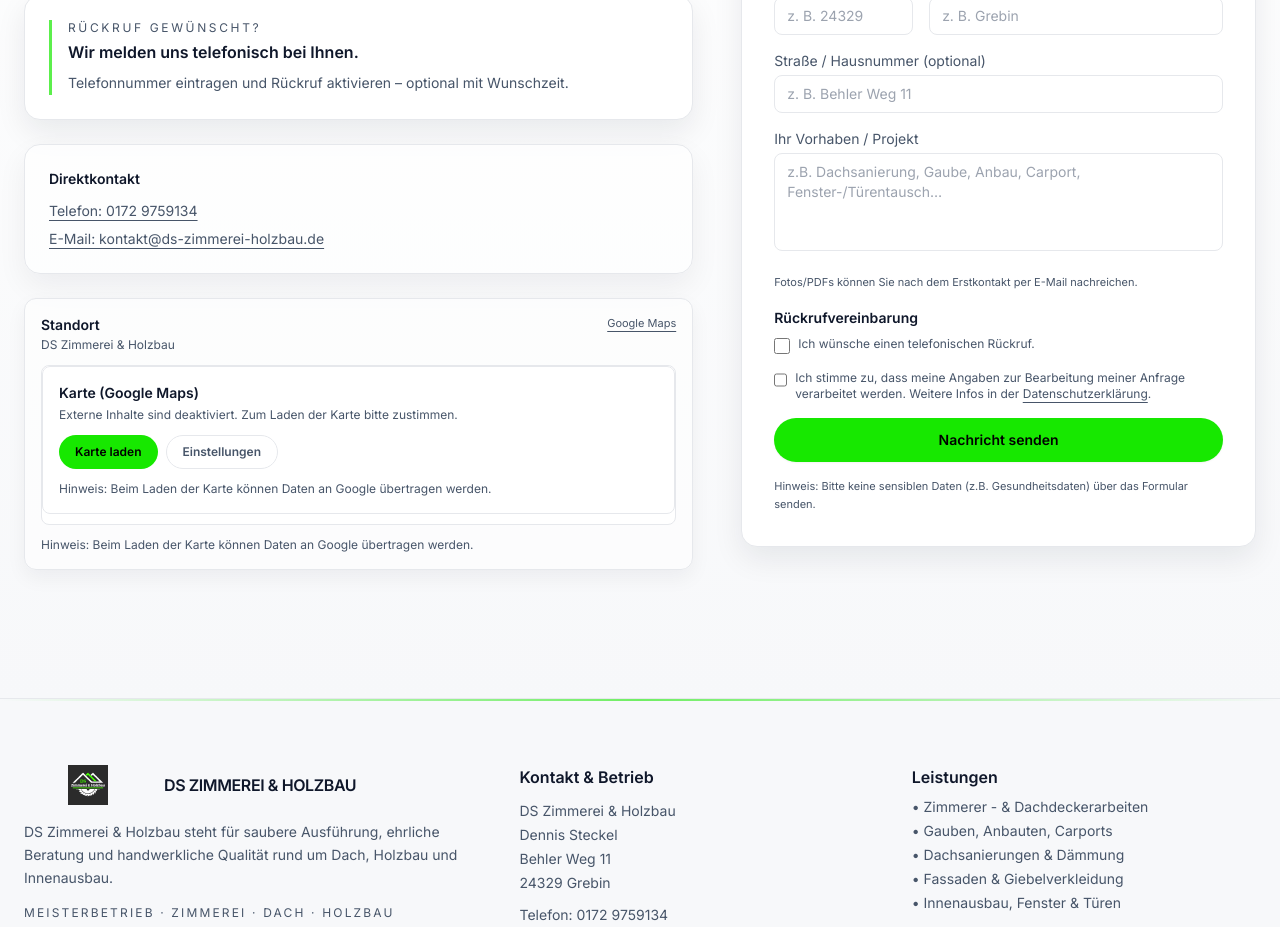
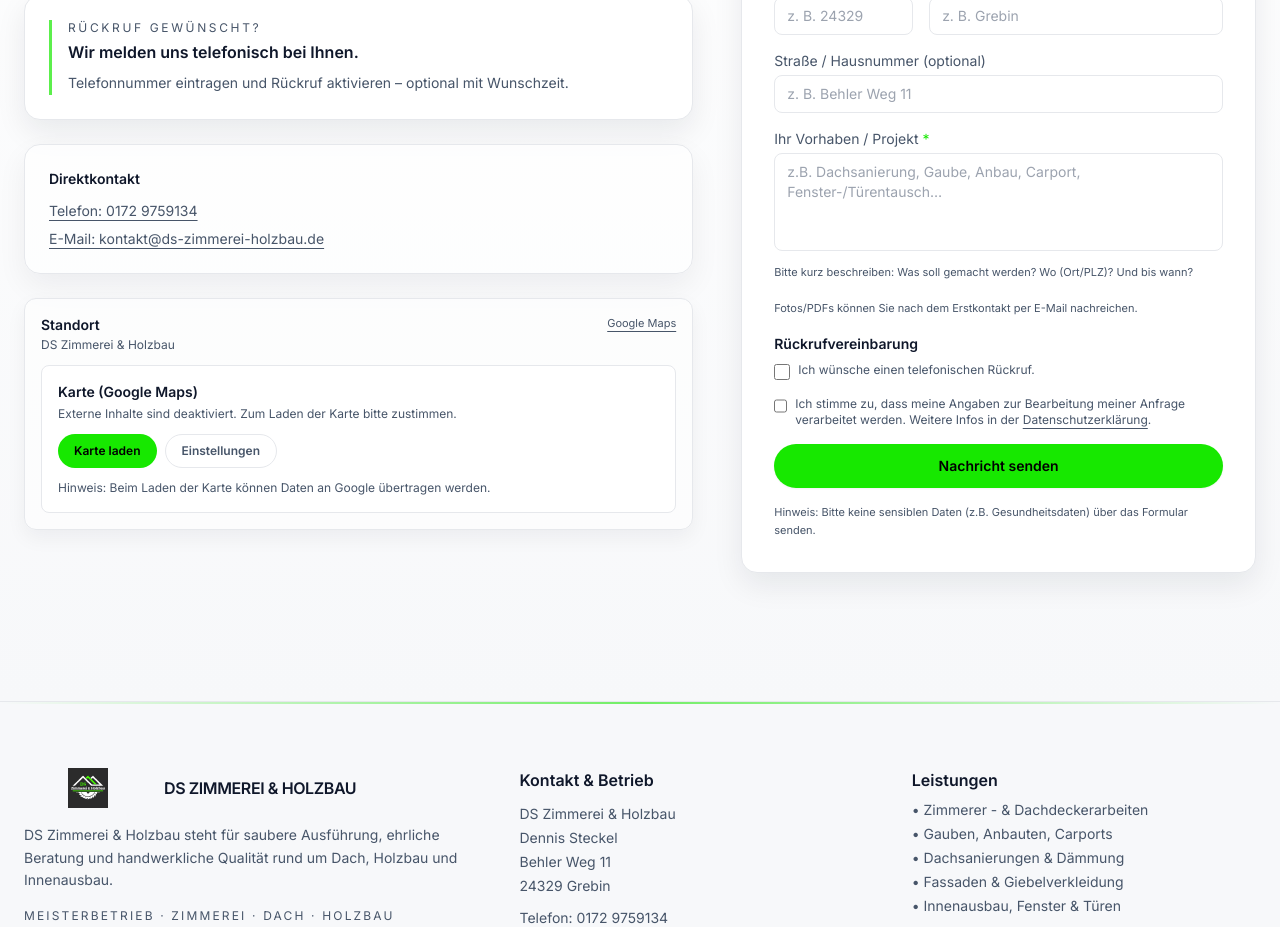
Before and after one commit to Yaaroub/DS-Zimmerei-Holzbau, a Next.js app: page / in a window 1280 px wide. Shown: the part 5000-5927 px from the top of the page. Built offline with nearby package versions, Linux system fonts and the light colour scheme.

Commit message:
validierung

```diff
--- a/src/app/api/contact/route.js
+++ b/src/app/api/contact/route.js
@@ -178,6 +178,12 @@ export async function POST(req) {
         { ok: false, error: "Bitte geben Sie eine gültige E-Mail-Adresse an." },
         { status: 400 }
       );
+      if (!nachricht) {
+        return Response.json(
+          { ok: false, error: "Bitte beschreiben Sie Ihr Vorhaben / Projekt." },
+          { status: 400 }
+        );
+      }
     }
     if (!dsgvo) {
       return Response.json(
--- a/src/components/KontaktSection.jsx
+++ b/src/components/KontaktSection.jsx
@@ -3,6 +3,7 @@
 
 import { useMemo, useState } from "react";
 import { useCookieConsent } from "@/components/cookies/CookieConsentProvider";
+
 function GoogleMapEmbed() {
   const { effective, acceptAll } = useCookieConsent();
 
@@ -30,7 +31,9 @@ function GoogleMapEmbed() {
 
           <button
             type="button"
-            onClick={() => window.dispatchEvent(new Event("open-cookie-settings"))}
+            onClick={() =>
+              window.dispatchEvent(new Event("open-cookie-settings"))
+            }
             className="
               inline-flex items-center justify-center
               rounded-full border border-brand-border bg-white px-4 py-2
@@ -96,6 +99,10 @@ export default function KontaktSection() {
       return "Bitte geben Sie Ihre E-Mail-Adresse an.";
     if (!/^[^\s@]+@[^\s@]+\.[^\s@]+$/.test(payload.email))
       return "Bitte geben Sie eine gültige E-Mail-Adresse an.";
+
+    // ✅ Pflichtfeld: Ihr Vorhaben / Projekt (läuft als "nachricht")
+    if (!payload.nachricht?.trim())
+      return "Bitte beschreiben Sie Ihr Vorhaben / Projekt.";
 
     if (payload.rueckruf) {
       if (!payload.telefon?.trim())
@@ -249,7 +256,7 @@ export default function KontaktSection() {
             </div>
           </div>
 
-          {/* Quick contact row (optional) */}
+          {/* Quick contact row */}
           <div className="rounded-2xl border border-brand-border bg-white/70 p-5 md:p-6 shadow-[0_12px_30px_rgba(15,23,42,0.06)]">
             <p className="text-sm font-semibold">Direktkontakt</p>
             <div className="mt-3 grid gap-2 text-sm text-brand-textMuted">
@@ -267,7 +274,8 @@ export default function KontaktSection() {
               </a>
             </div>
           </div>
-          {/* Mini Google Map */}
+
+          {/* Mini Google Map (ohne doppelten Hinweis/Wrapper) */}
           <div
             className="
               rounded-xl border border-brand-border bg-white/60
@@ -299,22 +307,10 @@ export default function KontaktSection() {
               </a>
             </div>
 
-  <div
-    className="
-      relative mt-3 w-full overflow-hidden rounded-lg
-      border border-brand-border bg-white
-      h-[120px] sm:h-[140px] md:h-[160px]
-    "
-  >
+            <div className="mt-3">
               <GoogleMapEmbed />
-
             </div>
-
-  <p className="mt-3 text-[11px] md:text-xs text-brand-textMuted leading-relaxed">
-    Hinweis: Beim Laden der Karte können Daten an Google übertragen werden.
-  </p>
           </div>
-
         </div>
 
         {/* Formular */}
@@ -461,7 +457,7 @@ export default function KontaktSection() {
               />
             </div>
 
-            {/* Adresse (optional aber hilfreich) */}
+            {/* Adresse */}
             <div className="grid md:grid-cols-3 gap-4">
               <div>
                 <label className="block mb-1 text-brand-textMuted">PLZ</label>
@@ -517,14 +513,15 @@ export default function KontaktSection() {
               />
             </div>
 
-            {/* Nachricht */}
+            {/* Ihr Vorhaben / Projekt (✅ Pflichtfeld) */}
             <div>
               <label className="block mb-1 text-brand-textMuted">
-                Ihr Vorhaben / Projekt
+                Ihr Vorhaben / Projekt <span className="text-brand-green">*</span>
               </label>
               <textarea
                 name="nachricht"
                 rows={4}
+                required
                 className="
                   w-full rounded-lg bg-white
                   border border-brand-border px-3 py-2
@@ -536,6 +533,9 @@ export default function KontaktSection() {
                 "
                 placeholder="z.B. Dachsanierung, Gaube, Anbau, Carport, Fenster-/Türentausch…"
               />
+              <p className="mt-2 text-[11px] text-brand-textMuted leading-relaxed">
+                Bitte kurz beschreiben: Was soll gemacht werden? Wo (Ort/PLZ)? Und bis wann?
+              </p>
             </div>
 
             <p className="text-[11px] text-brand-textMuted">
```
Lines whose indentation alone changed are shown as unchanged.
